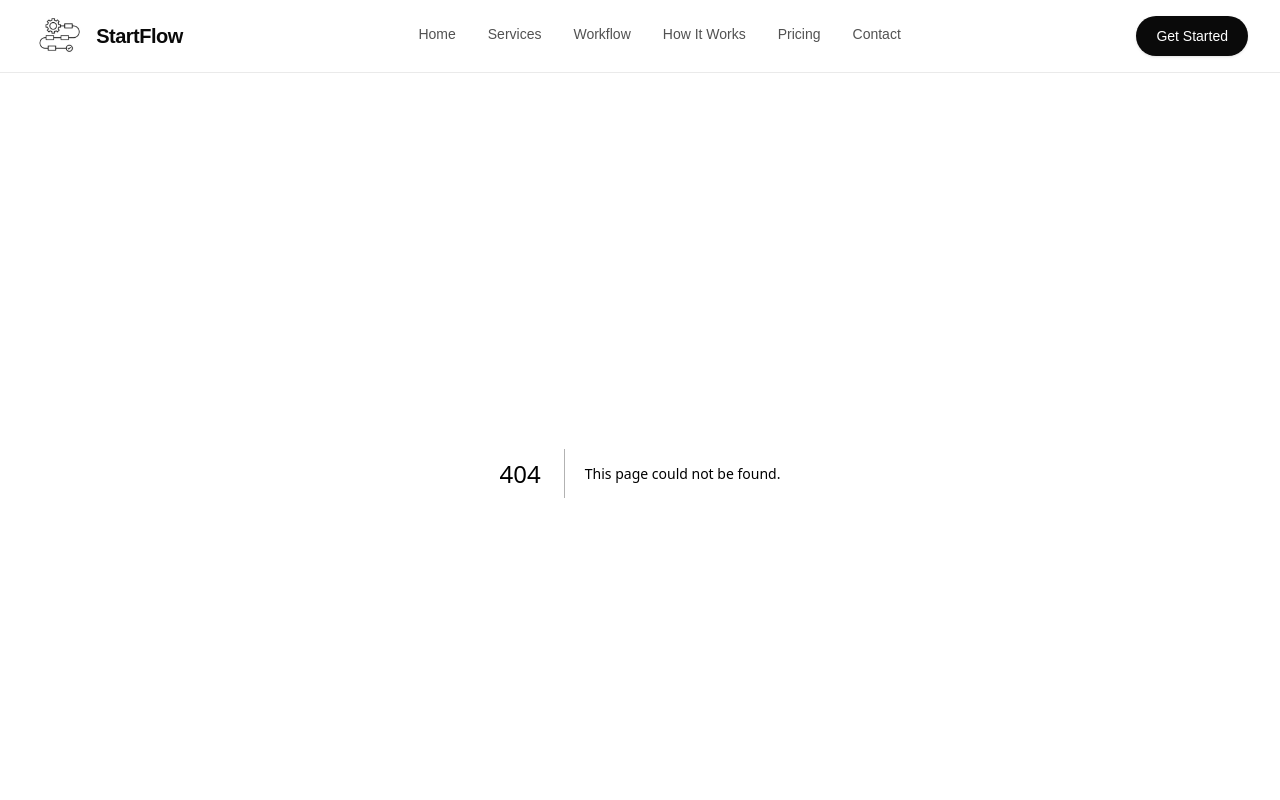
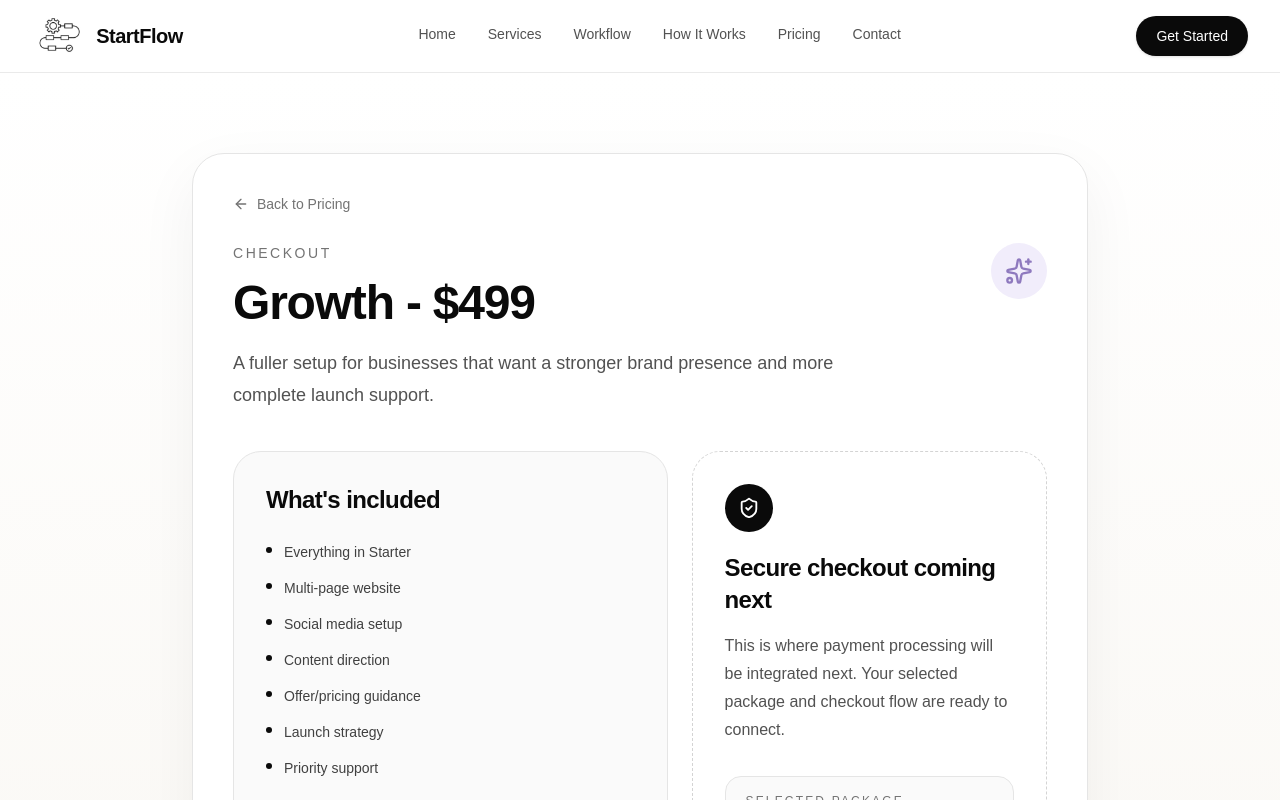
Before and after one commit to zaindurrani93/startflow-site, a Next.js app: page /checkout/growth in a window 1280 px wide. Before the commit this address had no page. Shown: the top 800 px of the page. Built offline with nearby package versions, Linux system fonts and the light colour scheme.

Commit message:
pricing section update

```diff
--- /dev/null
+++ b/app/checkout/[plan]/page.tsx
@@ -0,0 +1,134 @@
+import Link from "next/link";
+import { notFound } from "next/navigation";
+import { ArrowLeft, BriefcaseBusiness, ShieldCheck, Sparkles } from "lucide-react";
+
+const planContent = {
+  starter: {
+    name: "Starter",
+    price: "$299",
+    summary:
+      "A clear starting package for founders who want structure, positioning, and a clean online presence.",
+    accent: "gold",
+    includes: [
+      "Business idea clarity & positioning",
+      "Target audience definition",
+      "Brand direction",
+      "Simple landing page",
+      "Basic website structure",
+      "Launch plan",
+      "1:1 guidance"
+    ]
+  },
+  growth: {
+    name: "Growth",
+    price: "$499",
+    summary:
+      "A fuller setup for businesses that want a stronger brand presence and more complete launch support.",
+    accent: "violet",
+    includes: [
+      "Everything in Starter",
+      "Multi-page website",
+      "Social media setup",
+      "Content direction",
+      "Offer/pricing guidance",
+      "Launch strategy",
+      "Priority support"
+    ]
+  }
+} as const;
+
+type PlanKey = keyof typeof planContent;
+
+export function generateStaticParams() {
+  return Object.keys(planContent).map((plan) => ({ plan }));
+}
+
+export default async function CheckoutPlanPage({
+  params
+}: {
+  params: Promise<{ plan: string }>;
+}) {
+  const { plan } = await params;
+  const content = planContent[plan as PlanKey];
+
+  if (!content) {
+    notFound();
+  }
+
+  return (
+    <main className="bg-[linear-gradient(180deg,#ffffff_0%,#faf8f4_100%)]">
+      <section className="mx-auto max-w-7xl px-5 py-16 sm:px-6 sm:py-20 lg:px-8">
+        <div className="mx-auto max-w-4xl">
+          <div className="rounded-[2rem] border border-neutral-200 bg-white p-8 shadow-[0_20px_60px_rgba(0,0,0,0.05)] sm:p-10">
+            <Link
+              href="/pricing"
+              className="inline-flex items-center gap-2 text-sm font-medium text-neutral-500 transition hover:text-neutral-950"
+            >
+              <ArrowLeft size={16} />
+              Back to Pricing
+            </Link>
+
+            <div className="mt-6 flex flex-col gap-5 sm:flex-row sm:items-start sm:justify-between">
+              <div>
+                <p className="text-sm font-medium uppercase tracking-[0.18em] text-neutral-500">
+                  Checkout
+                </p>
+                <h1 className="mt-4 text-4xl font-semibold tracking-tight text-neutral-950 sm:text-5xl">
+                  {content.name} - {content.price}
+                </h1>
+              </div>
+              <div
+                className={`flex h-14 w-14 items-center justify-center rounded-full ${
+                  content.accent === "gold"
+                    ? "bg-[#f6efe0] text-[#b89656]"
+                    : "bg-[#f1edfb] text-[#8e79be]"
+                }`}
+              >
+                {content.accent === "gold" ? <BriefcaseBusiness size={28} /> : <Sparkles size={28} />}
+              </div>
+            </div>
+            <p className="mt-5 max-w-2xl text-lg leading-8 text-neutral-600">
+              {content.summary}
+            </p>
+
+            <div className="mt-10 grid gap-6 lg:grid-cols-[1.1fr_0.9fr]">
+              <div className="rounded-[1.75rem] border border-neutral-200 bg-neutral-50 p-6 sm:p-8">
+                <h2 className="text-2xl font-semibold tracking-tight text-neutral-950">
+                  What&apos;s included
+                </h2>
+                <ul className="mt-6 space-y-3 text-sm leading-6 text-neutral-700">
+                  {content.includes.map((item) => (
+                    <li key={item} className="flex items-start gap-3">
+                      <span className="mt-[0.45rem] inline-block h-1.5 w-1.5 shrink-0 rounded-full bg-neutral-950" />
+                      <span>{item}</span>
+                    </li>
+                  ))}
+                </ul>
+              </div>
+
+              <div className="rounded-[1.75rem] border border-dashed border-neutral-300 bg-white p-6 sm:p-8">
+                <div className="flex h-12 w-12 items-center justify-center rounded-full bg-neutral-950 text-white">
+                  <ShieldCheck size={22} />
+                </div>
+                <h2 className="mt-5 text-2xl font-semibold tracking-tight text-neutral-950">
+                  Secure checkout coming next
+                </h2>
+                <p className="mt-4 text-base leading-7 text-neutral-600">
+                  This is where payment processing will be integrated next. Your selected package and checkout flow are ready to connect.
+                </p>
+                <div className="mt-8 rounded-2xl border border-neutral-200 bg-neutral-50 px-5 py-4">
+                  <p className="text-xs font-medium uppercase tracking-[0.18em] text-neutral-500">
+                    Selected Package
+                  </p>
+                  <p className="mt-2 text-base font-semibold text-neutral-950">
+                    {content.name} - {content.price}
+                  </p>
+                </div>
+              </div>
+            </div>
+          </div>
+        </div>
+      </section>
+    </main>
+  );
+}
--- a/app/how-it-works/page.tsx
+++ b/app/how-it-works/page.tsx
@@ -1,10 +1,9 @@
-import { HowItWorksSection, MinimalCtaSection } from "@/components/startflow-sections";
+import { HowItWorksSection } from "@/components/startflow-sections";
 
 export default function HowItWorksPage() {
   return (
     <main>
       <HowItWorksSection />
-      <MinimalCtaSection />
     </main>
   );
 }
--- a/app/pricing/page.tsx
+++ b/app/pricing/page.tsx
@@ -1,10 +1,9 @@
-import { ContactSection, PricingSection } from "@/components/startflow-sections";
+import { PricingSection } from "@/components/startflow-sections";
 
 export default function PricingPage() {
   return (
     <main>
       <PricingSection />
-      <ContactSection />
     </main>
   );
 }
--- a/app/services/page.tsx
+++ b/app/services/page.tsx
@@ -1,10 +1,9 @@
-import { MinimalCtaSection, ServicesSection } from "@/components/startflow-sections";
+import { ServicesSection } from "@/components/startflow-sections";
 
 export default function ServicesPage() {
   return (
     <main>
       <ServicesSection />
-      <MinimalCtaSection />
     </main>
   );
 }
--- a/app/workflow/page.tsx
+++ b/app/workflow/page.tsx
@@ -1,11 +1,10 @@
-import { MinimalCtaSection, WorkflowSection, WorkflowStrip } from "@/components/startflow-sections";
+import { WorkflowSection, WorkflowStrip } from "@/components/startflow-sections";
 
 export default function WorkflowPage() {
   return (
     <main>
       <WorkflowStrip />
       <WorkflowSection />
-      <MinimalCtaSection />
     </main>
   );
 }
--- a/components/startflow-sections.tsx
+++ b/components/startflow-sections.tsx
@@ -1,5 +1,5 @@
 import Link from "next/link";
-import { BriefcaseBusiness, Lightbulb, Palette, Rocket, Settings, Sparkles } from "lucide-react";
+import { ArrowRight, BriefcaseBusiness, Lightbulb, Palette, Rocket, Settings, Sparkles } from "lucide-react";
 
 const services = [
   {
@@ -266,7 +266,7 @@ export function HowItWorksSection() {
 
 export function PricingSection() {
   return (
-    <section className="mx-auto max-w-7xl px-5 py-16 sm:px-6 sm:py-20 lg:px-8">
+    <section className="mx-auto max-w-7xl px-5 py-16 sm:px-6 sm:py-20 lg:px-8 lg:pb-24">
       <div className="mx-auto max-w-3xl text-center">
         <p className="text-sm font-medium uppercase tracking-[0.18em] text-neutral-500">Pricing</p>
         <h2 className="mt-4 text-3xl font-semibold tracking-tight sm:text-4xl">Simple pricing for getting started.</h2>
@@ -310,10 +310,11 @@ export function PricingSection() {
             </ul>
 
             <Link
-              href="/contact"
-              className="mt-8 inline-flex min-h-11 items-center justify-center rounded-xl border border-neutral-300 bg-white px-5 py-3 text-center text-sm font-medium text-neutral-950 transition hover:border-neutral-950"
+              href="/checkout/starter"
+              className="group mt-8 inline-flex min-h-11 items-center justify-center gap-2 rounded-xl border border-neutral-300 bg-white px-5 py-3 text-center text-sm font-medium text-neutral-950 shadow-sm transition hover:-translate-y-0.5 hover:border-neutral-950 hover:shadow-md"
             >
-              See Package
+              Select Package
+              <ArrowRight size={15} className="transition-transform group-hover:translate-x-0.5" />
             </Link>
           </div>
 
@@ -354,10 +355,11 @@ export function PricingSection() {
             </ul>
 
             <Link
-              href="/contact"
-              className="mt-8 inline-flex min-h-11 items-center justify-center rounded-xl border border-[#b7aadf] bg-white px-5 py-3 text-center text-sm font-medium text-neutral-950 transition hover:border-[#8e79be]"
+              href="/checkout/growth"
+              className="group mt-8 inline-flex min-h-11 items-center justify-center gap-2 rounded-xl border border-[#b7aadf] bg-white px-5 py-3 text-center text-sm font-medium text-neutral-950 shadow-sm transition hover:-translate-y-0.5 hover:border-[#8e79be] hover:shadow-md"
             >
-              See Package
+              Select Package
+              <ArrowRight size={15} className="transition-transform group-hover:translate-x-0.5" />
             </Link>
           </div>
         </div>
@@ -394,8 +396,8 @@ export function ContactSection() {
 
 export function MinimalCtaSection() {
   return (
-    <section className="pb-20">
-      <div className="mx-auto max-w-5xl px-5 pt-12 sm:px-6 sm:pt-16 lg:px-8">
+    <section className="pb-16 sm:pb-20">
+      <div className="mx-auto max-w-5xl px-5 pt-10 sm:px-6 sm:pt-14 lg:px-8">
         <div className="flex flex-col items-start justify-between gap-5 rounded-[1.75rem] border border-neutral-200 bg-white px-6 py-6 shadow-[0_10px_35px_rgba(0,0,0,0.03)] sm:flex-row sm:items-center sm:px-8">
           <div>
             <h2 className="text-2xl font-semibold tracking-tight text-neutral-950">
```
